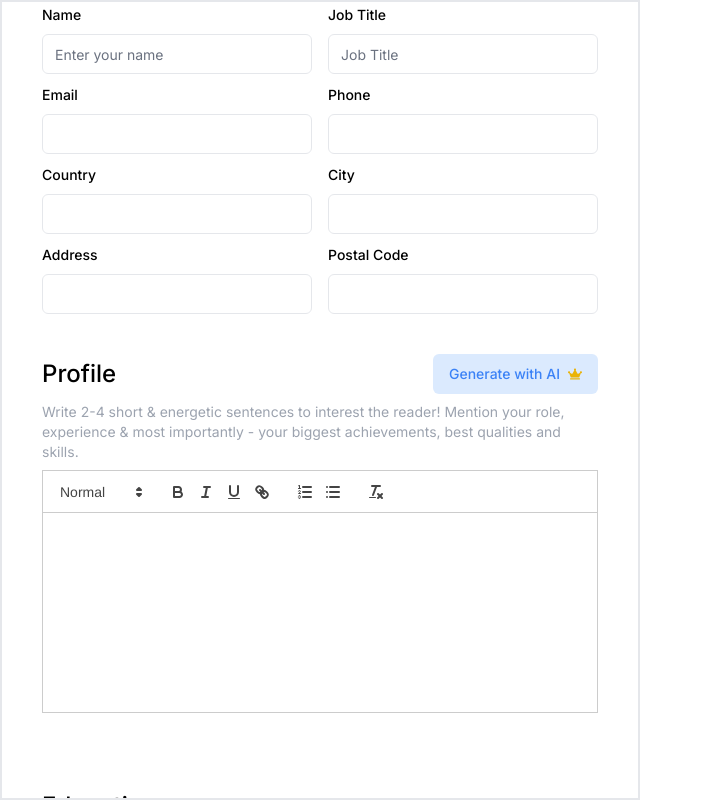
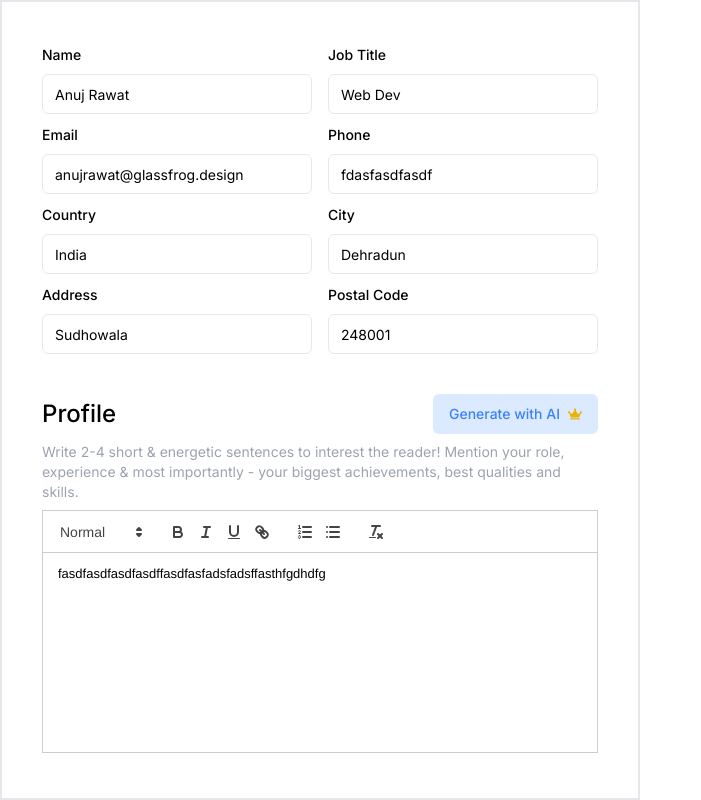
Before and after one commit to manoj7417/cv-builder, a Next.js app: page /builder in a window 1280 px wide. Shown: the whole page, without its empty margins (0-701 px from the left). Built offline with nearby package versions, Linux system fonts and the light colour scheme.

Commit message:
changes in builder

```diff
--- a/app/builder/page.jsx
+++ b/app/builder/page.jsx
@@ -9,7 +9,11 @@ const initialState = {
         headline: "",
         email: "anujrawat@glassfrog.design",
         phone: "fdasfasdfasdf",
-        location: "",
+        country: "India",
+        address: "Sudhowala",
+        city: "Dehradun",
+        jobtitle: "Web Dev",
+        postalcode: "248001",
         url: {
             label: "",
             href: ""
@@ -29,10 +33,10 @@ const initialState = {
     },
     sections: {
         summary: {
-            name: "Summary",
+            name: "Profile",
             columns: 1,
             visible: true,
-            id: "summary",
+            id: "profile",
             content: "<p>fasdfasdfasdfasdffasdfasfadsfadsffasthfgdhdfg</p>"
         },
         awards: {
--- a/components/component/form.jsx
+++ b/components/component/form.jsx
@@ -4,7 +4,7 @@ import { Input } from "@/components/ui/input";
 import { Button } from "@/components/ui/button";
 import dynamic from 'next/dynamic';
 const ReactQuill = dynamic(() => import("react-quill"), { ssr: false });
-import "react-quill/dist/quill.snow.css";
+import 'react-quill/dist/quill.snow.css';
 import {
   Dialog,
   DialogContent,
@@ -19,51 +19,68 @@ import { FaCrown } from "react-icons/fa";
 import { MdDeleteOutline } from "react-icons/md";
 import { Accordion, AccordionContent, AccordionItem, AccordionTrigger } from "../ui/accordion";
 import { DatePickerDemo } from "./datepicker";
+import { useState } from "react";
 
 
 export default function Form({ resumeData, setResumeData }) {
-  const { sections } = resumeData
+  const { sections } = resumeData;
+  const [edit, setEdit] = useState({
+    profileLabel: false,
+    educationLabel: false,
+    experienceLabel: false
+  })
+
+  const handleBasicInfoChange = (e) => {
+    const { name, value } = e.target;
+    const updatedResumeData = { ...resumeData, basics: { ...resumeData.basics, [name]: value } }
+    setResumeData(updatedResumeData)
+  }
+
+  const handleChangeProfileSummaryChange = (val) => {
+    const updatedResumeData = { ...resumeData, sections: { ...resumeData.sections, summary: { ...resumeData.sections.summary, content: val } } }
+    setResumeData(updatedResumeData)
+  }
   return (
-    <div className="">
+    <div className="py-10">
       <div className="px-10">
         <div className="grid grid-cols-2 gap-4 mb-2">
           <div className="space-y-2">
             <Label htmlFor="name">Name</Label>
-            <Input id="name" placeholder="Enter your name" />
+            <Input id="name" placeholder="Enter your name" name="name" onChange={handleBasicInfoChange} value={resumeData?.basics?.name} />
           </div>
           <div className="space-y-2">
-            <Label htmlFor="email">Job Title</Label>
-            <Input id="jobTitle" placeholder="Job Title" type="text" />
+            <Label htmlFor="jobtitle">Job Title</Label>
+            <Input id="jobtitle" placeholder="Enter Job Title" name="jobtitle" type="text" onChange={handleBasicInfoChange} value={resumeData?.basics?.jobtitle} />
           </div>
         </div>
         <div className="grid grid-cols-2 gap-4 mb-2">
           <div className="space-y-2">
             <Label htmlFor="email">Email</Label>
-            <Input id="email" placeholder="" type="email" />
+            <Input id="email" placeholder="Enter your email address" type="email" name="email" onChange={handleBasicInfoChange} value={resumeData?.basics?.email} />
           </div>
           <div className="space-y-2">
             <Label htmlFor="phone">Phone</Label>
-            <Input id="phone" placeholder="" />
+            <Input id="phone" placeholder="Enter phone number" name="phone" value={resumeData?.basics?.phone} />
           </div>
         </div>
         <div className="grid grid-cols-2 gap-4 mb-2">
           <div className="space-y-2">
-            <Label htmlFor="email">Country</Label>
-            <Input id="email" placeholder="" />
+            <Label htmlFor="country">Country</Label>
+            <Input id="country" placeholder="Enter Country Name" value={resumeData?.basics?.country} />
           </div>
           <div className="space-y-2">
-            <Label htmlFor="phone">City</Label>
-            <Input id="phone" placeholder="" />
+            <Label htmlFor="city">City</Label>
+            <Input id="city" placeholder="Enter City Name" name="city" onChange={handleBasicInfoChange} value={resumeData?.basics?.city} />
           </div>
         </div>
         <div className="grid grid-cols-2 gap-4 mb-2">
           <div className="space-y-2">
-            <Label htmlFor="email">Address</Label>
-            <Input id="email" placeholder="" />
+            <Label htmlFor="address">Address</Label>
+            <Input id="address" placeholder="e.g. Sudhowala" onChange={handleBasicInfoChange} name="address" value={resumeData?.basics?.address} />
           </div>
           <div className="space-y-2">
             <Label htmlFor="phone">Postal Code</Label>
-            <Input id="phone" placeholder="" />
+            <Input id="phone" placeholder="e.g. 248001" name="postalcode" value={resumeData?.basics?.postalcode} />
           </div>
         </div>
       </div>
@@ -72,7 +89,7 @@ export default function Form({ resumeData, setResumeData }) {
       <div className="py-5 my-5 px-10">
         <div className="space-y-2">
           <div className=" flex justify-between items-center">
-            <Label htmlFor="Profile" className="text-2xl">Profile</Label>
+            <Label htmlFor="Profile" className="text-2xl">{resumeData?.sections?.summary?.name}</Label>
             <Dialog>
               <DialogTrigger asChild>
                 <Button
@@ -133,6 +150,8 @@ export default function Form({ resumeData, setResumeData }) {
               style={{
                 height: "200px",
               }}
+              value={resumeData?.sections?.summary?.content}
+              onChange={handleChangeProfileSummaryChange}
             />
           </div>
         </div>
@@ -180,6 +199,7 @@ export default function Form({ resumeData, setResumeData }) {
                               <Label for="start_date" className="block">Start Date</Label>
                               <div className="w-full">
                                 <DatePickerDemo id="start_date" />
+
                               </div>
                             </div>
                             <div className="flex flex-col w-full md:w-1/2 space-y-2 justify-around  px-2">
@@ -281,6 +301,7 @@ export default function Form({ resumeData, setResumeData }) {
                           <Label htmlFor="city" >Description</Label>
                           <ReactQuill
                             id="Profile"
+                            theme="snow"
                             className="no-scrollbar"
                             style={{
                               height: "200px",
@@ -300,6 +321,10 @@ export default function Form({ resumeData, setResumeData }) {
         </div>
       </div>
 
+      <div>
+
+      </div>
+
     </div>
   );
 }
--- a/package.json
+++ b/package.json
@@ -9,6 +9,8 @@
     "lint": "next lint"
   },
   "dependencies": {
+    "@coreui/coreui": "^5.0.1",
+    "@coreui/react": "^5.0.0",
     "@headlessui/react": "^2.0.1",
     "@heroicons/react": "^2.1.1",
     "@radix-ui/react-accordion": "^1.1.2",
```
Also changed, not shown: 1 other file (tests, documents, lock files or other folders).
